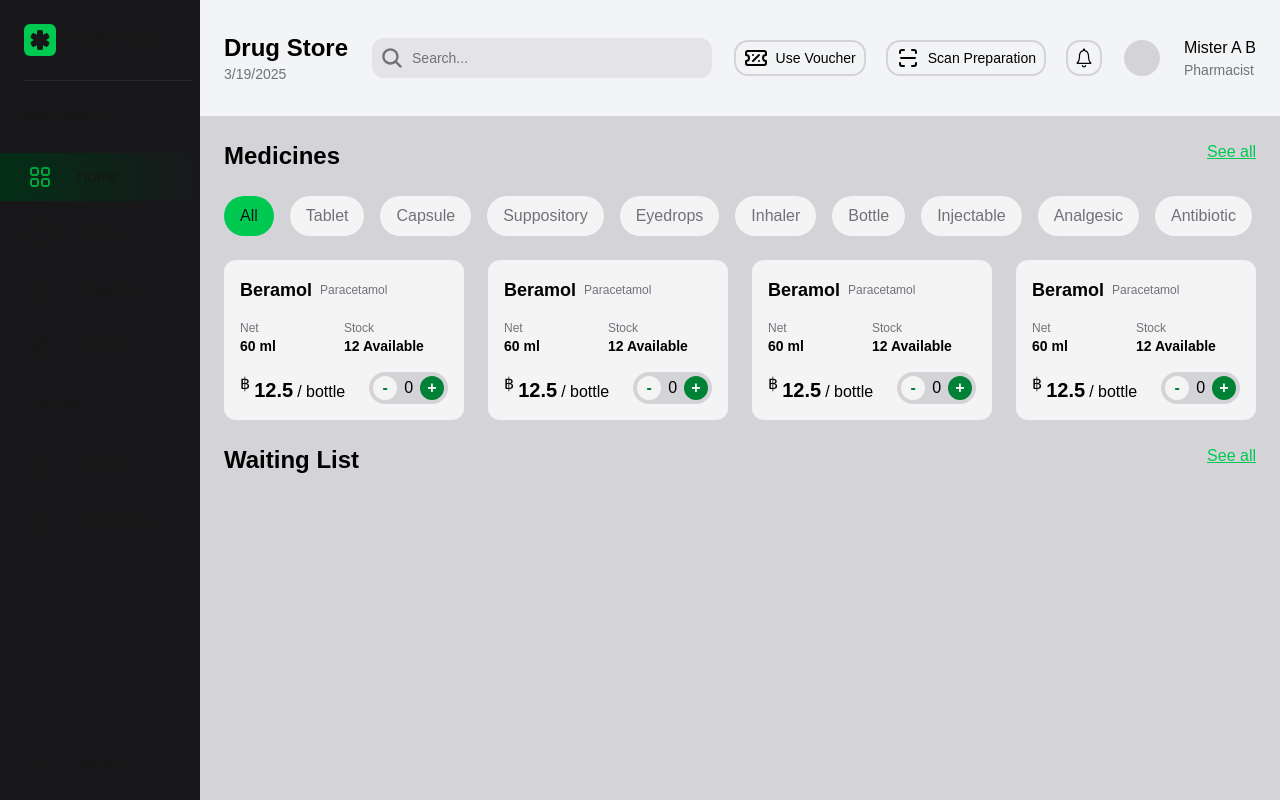
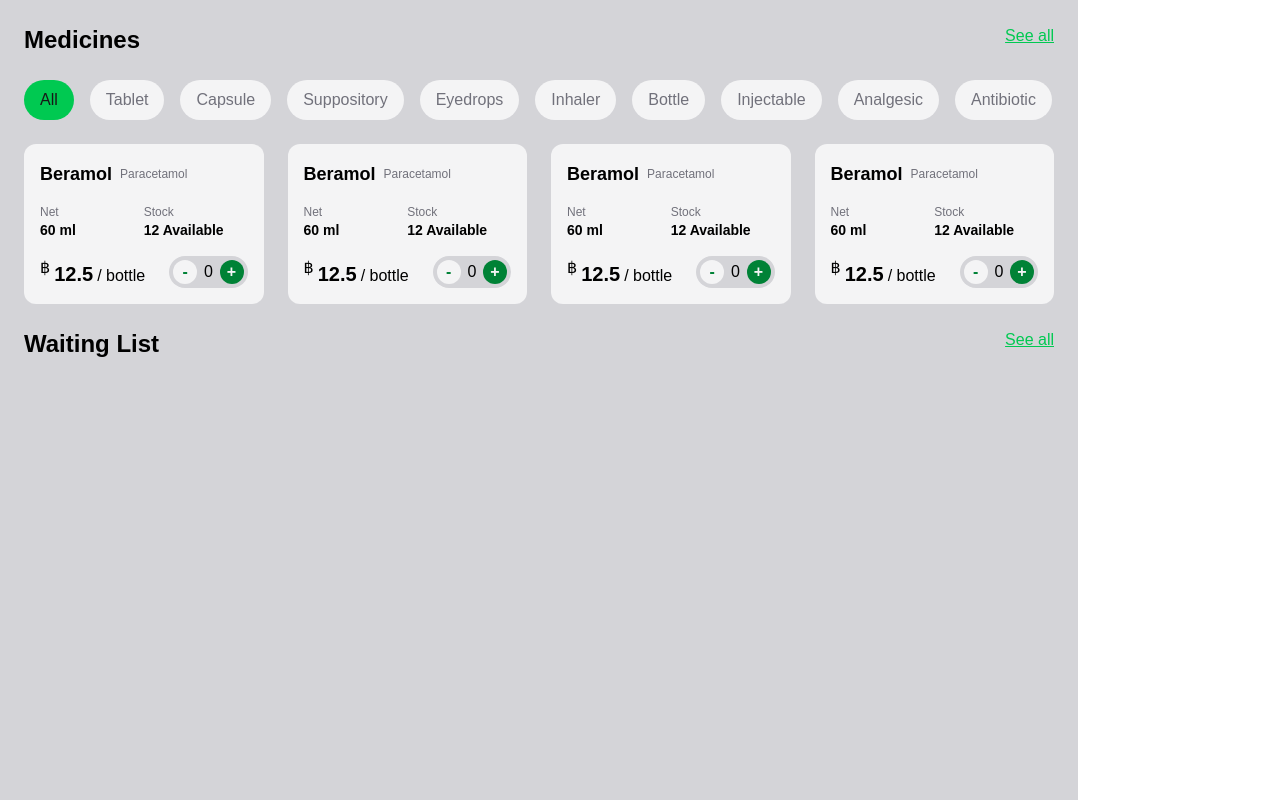
Before and after one commit to gotired/POSPharm, a Next.js app in the folder client/: page / in a window 1280 px wide. Built offline with nearby package versions, Linux system fonts and the light colour scheme; a web font is replaced by a local one.

Commit message:
feat: add base app page

```diff
--- a/client/pages/_app.tsx
+++ b/client/pages/_app.tsx
@@ -1,9 +1,8 @@
 import type { AppProps } from "next/app";
 import "../app/globals.css";
-import SideBar from "@/components/sidebar";
-import { useRouter } from "next/router";
-import NavBar from "@/components/navbar";
 import { IBM_Plex_Sans_Thai_Looped, Roboto_Flex } from "next/font/google";
+import type { ReactElement, ReactNode } from "react";
+import type { NextPage } from "next";
 
 const ibm_plex_sans_thai_loop = IBM_Plex_Sans_Thai_Looped({
   weight: ["100", "200", "300", "400", "500", "600", "700"],
@@ -13,15 +12,20 @@
 
 // const roboto = Roboto_Flex({ subsets: ["latin"], variable: "--font-roboto" });
 
-export default function MyApp({ Component, pageProps }: AppProps) {
-  const path = useRouter();
-  return (
+export type NextPageWithLayout<P = {}, IP = P> = NextPage<P, IP> & {
+  getLayout?: (page: ReactElement) => ReactNode;
+};
+
+type AppPropsWithLayout = AppProps & {
+  Component: NextPageWithLayout;
+};
+
+export default function MyApp({ Component, pageProps }: AppPropsWithLayout) {
+  const getLayout = Component.getLayout ?? ((page) => page);
+
+  return getLayout(
     <div className={`h-full flex ${ibm_plex_sans_thai_loop.className}`}>
-      <SideBar pathname={path.pathname} />
-      <div className="flex flex-col w-full">
-        <NavBar />
-        <Component {...pageProps} />
-      </div>
+      <Component {...pageProps} />
     </div>
   );
 }
```
